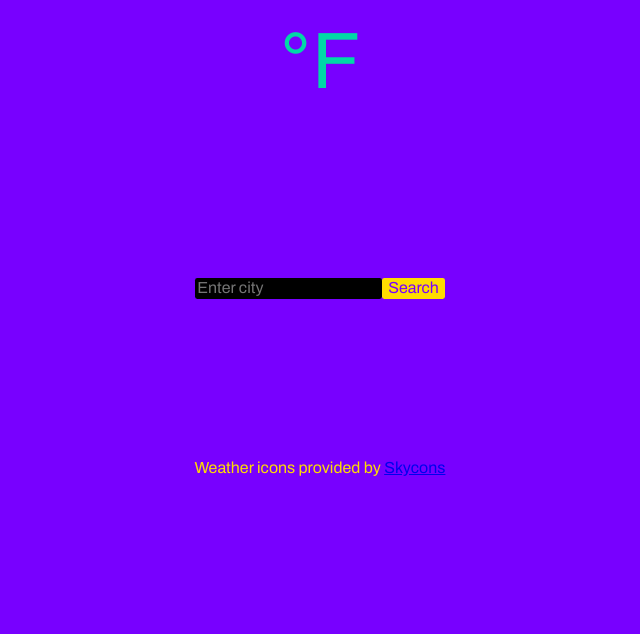
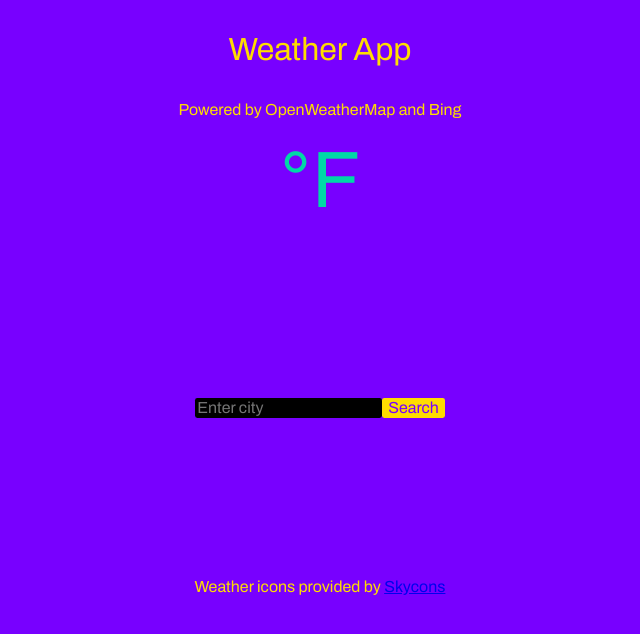
Before and after one commit to ageebc137/react-weather-app, a React (Create React App) app in the folder client/: page / in a window 1280 px wide. Shown: the top 634 px of the page, without its empty margins (320-960 px from the left). Built offline with nearby package versions, Linux system fonts and the light colour scheme; no server answers.

Commit message:
change the onload title

```diff
--- a/client/public/index.html
+++ b/client/public/index.html
@@ -39,7 +39,6 @@
       To create a production bundle, use `npm run build` or `yarn build`.
     -->
 
-
   </body>
 
   <!-- Skycons scripts provided by  https://darkskyapp.github.io/skycons/ -->
--- a/client/src/App.js
+++ b/client/src/App.js
@@ -9,8 +9,8 @@ class App extends Component {
     super(props);
     this.state = {
       query: "",
-      city: "",
-      description: '',
+      city: "Weather App",
+      description: 'Powered by OpenWeatherMap and Bing',
       temperature: null,
       kTemperature: null,
       lat: 0,
```
